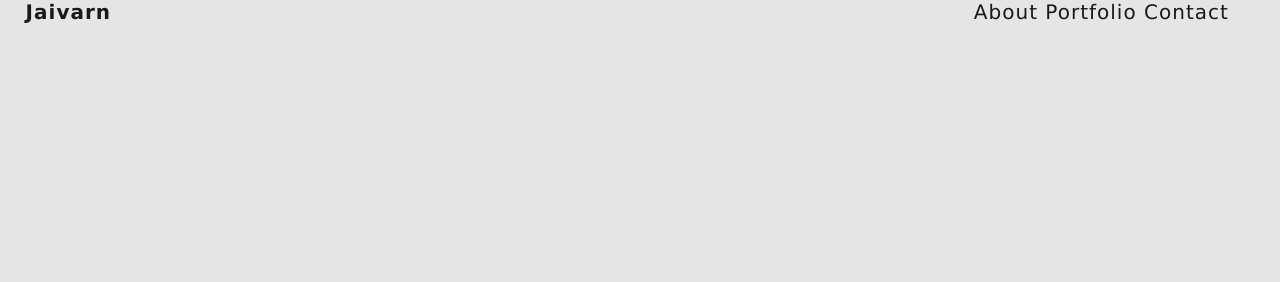
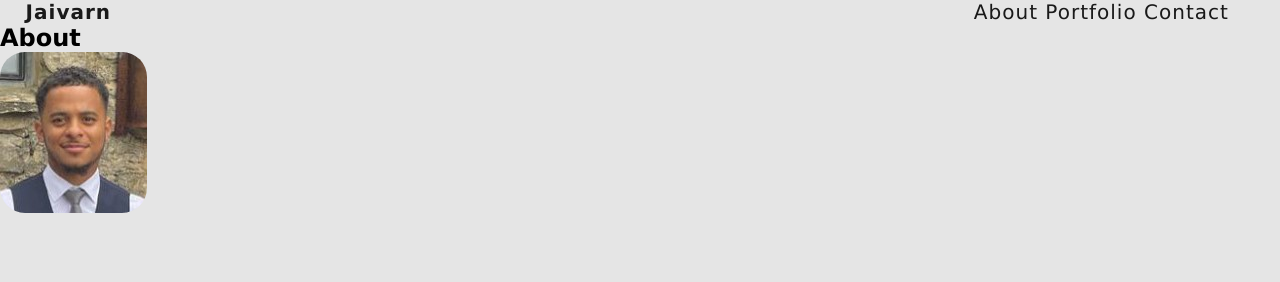
Before and after one commit to JM1OO/Portfolio, a plain HTML site: page main.html in a window 1280 px wide. Shown: the top 282 px of the page. Drawn offline with Linux system fonts and the light colour scheme; a web font is replaced by a local one.

Commit message:
Laid basics for about section and added a image

```diff
--- a/main.html
+++ b/main.html
@@ -32,7 +32,11 @@
             </div>
 
  <!--About Start-->
-            <div class="about"></div>
+            <div class="about">
+                <h2>About</h2>
+                <img src="./images/Screenshot 2022-07-16 001813.jpg" alt="Jaivarn">
+                <p></p>
+            </div>
         </main>
     </div>
 </body>
--- a/main.scss
+++ b/main.scss
@@ -65,4 +65,16 @@ main {
             font-size: 20px;
         }
     }
+
+    .about {
+
+        h2 {
+
+        }
+
+        img {
+            border-radius: $border-rounding;
+            height: auto;
+        }
+    }
 }
```
Also changed, not shown: main.css.
